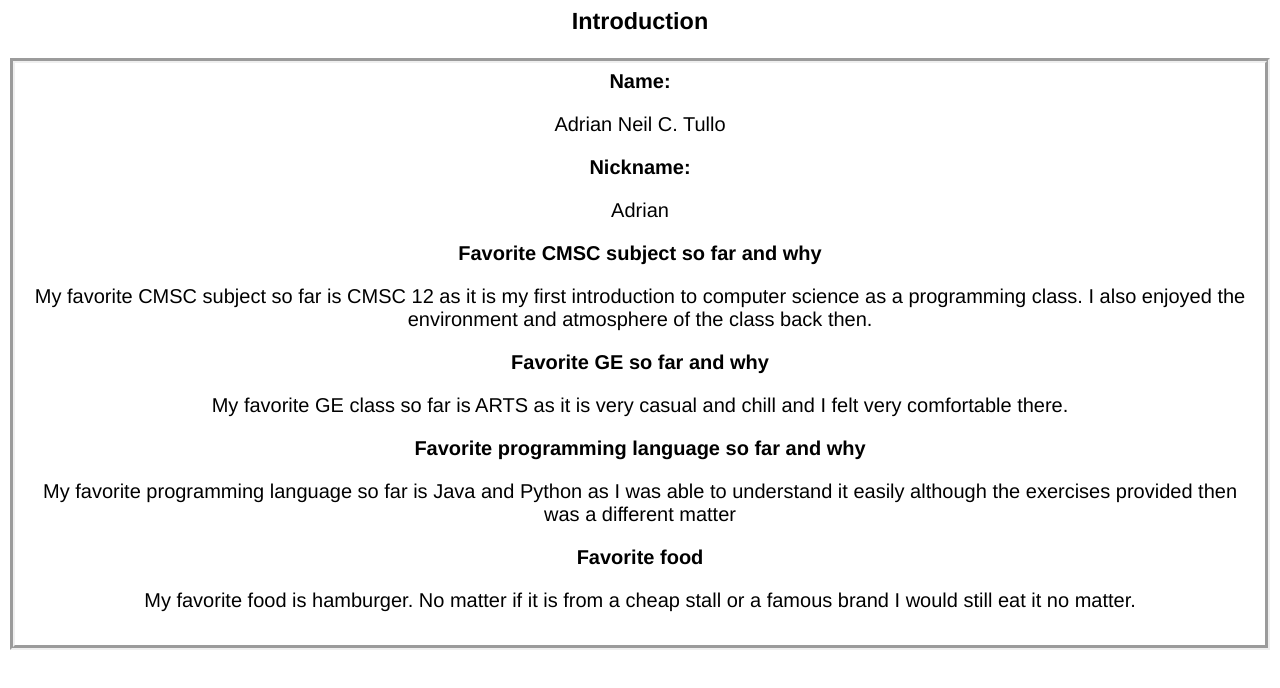
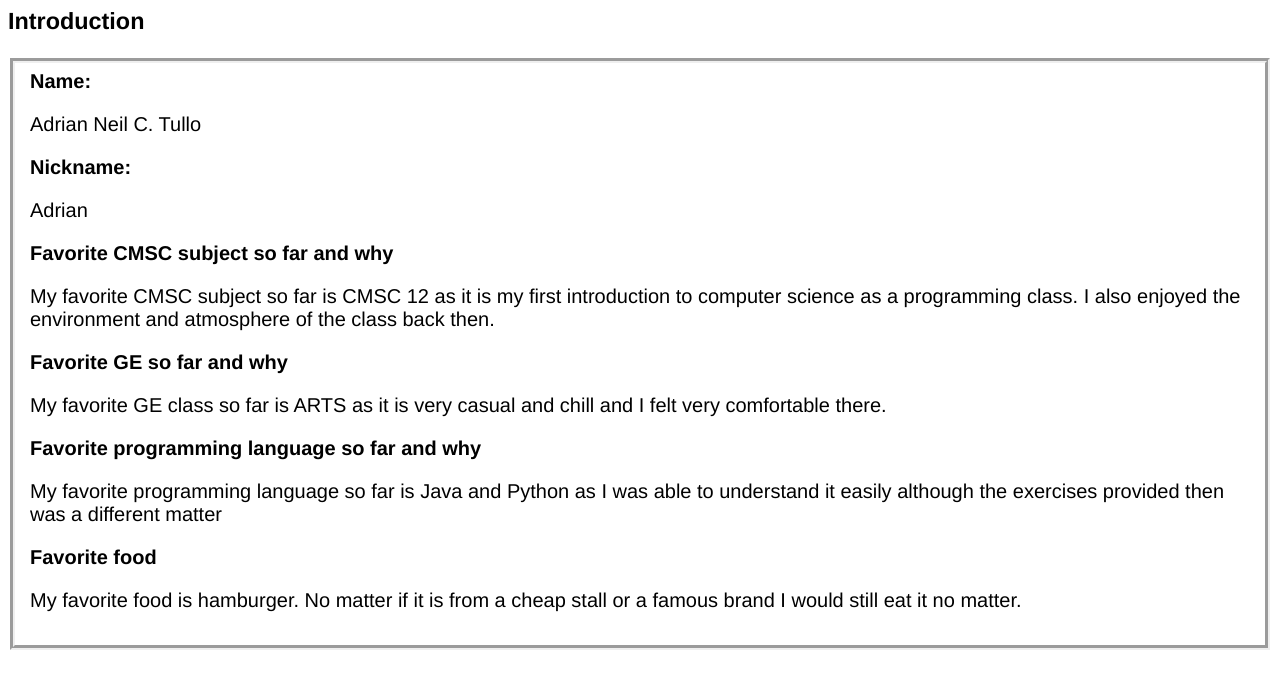
Before and after one commit to actullo/Exercise1, a plain HTML site: page index.html in a window 1280 px wide. Drawn offline with Linux system fonts and the light colour scheme.

Commit message:
Update index.css

```diff
--- a/index.css
+++ b/index.css
@@ -1,5 +1,4 @@
 body{
-   text-align: center;
    font-size: 20px;
    font-family: Helvetica;
    flex-wrap: wrap;
@@ -7,4 +6,5 @@ body{
 fieldset{
    font-family: Helvetica;
    border-width: 5px;
+   color: black;
 }
```
